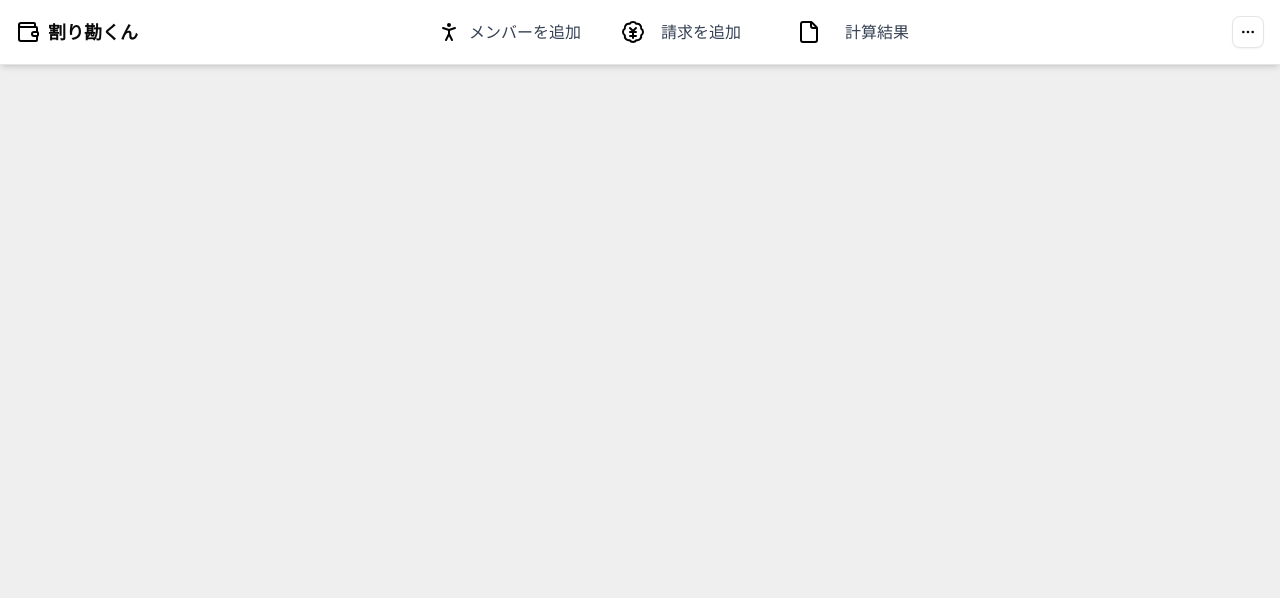
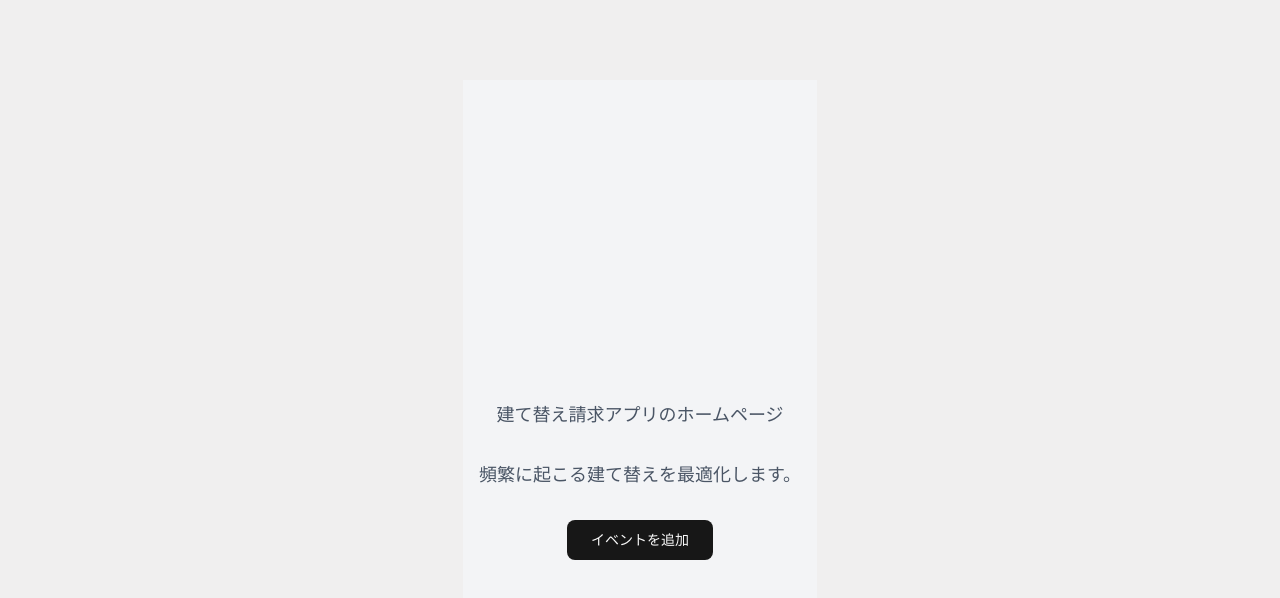
Before and after one commit to u-hossy/project-experiment, a React (Vite) app in the folder frontend/: page /homepage in a window 1280 px wide. Shown: the top 598 px of the page. Built offline with nearby package versions, Linux system fonts and the light colour scheme.

Commit message:
frontend:homepageの追加

```diff
--- a/frontend/src/App.tsx
+++ b/frontend/src/App.tsx
@@ -1,9 +1,10 @@
 import { useState } from "react";
 import { BrowserRouter, Navigate, Route, Routes } from "react-router-dom";
-import Header from "./components/Header";
 import ResultPage from "./pages/AlgorithmAndResultPage";
 import BillingPage from "./pages/BillingPage";
 import MemberPage from "./pages/MembersPage";
+import HomePage from "./pages/Homepage";
+import Layout from "./components/Layout";
 import type { Member } from "./types/member";
 import type { Payment } from "./types/payment";
 
@@ -13,12 +14,18 @@ function App() {
 
   return (
     <BrowserRouter>
-      <div className="flex flex-col items-center gap-8 px-2 pt-20 pb-48">
-        <Header />
         <Routes>
-          <Route path="/" element={<Navigate to="/members" replace />} />
+          <Route path="/" element={<Layout/>}>
+          <Route index element={<Navigate to="/homepage" replace />} />
+
           <Route
-            path="/members"
+            path="homepage"
+            element={
+              <HomePage/>
+            }
+          />
+          <Route
+            path="members"
             element={
               <MemberPage
                 members={members}
@@ -28,7 +35,7 @@ function App() {
             }
           />
           <Route
-            path="/billing"
+            path="billing"
             element={
               <BillingPage
                 members={members}
@@ -38,11 +45,11 @@ function App() {
             }
           />
           <Route
-            path="/algorithmAndresults"
+            path="algorithmAndresults"
             element={<ResultPage members={members} payments={payments} />}
           />
+          </Route>
         </Routes>
-      </div>
     </BrowserRouter>
   );
 }
--- /dev/null
+++ b/frontend/src/components/Layout.tsx
@@ -0,0 +1,24 @@
+import { useLocation, Outlet } from "react-router-dom";
+import Header from "./Header";
+
+function Layout() {
+    // useLocationフックで現在のパス情報を取得
+    const location = useLocation();
+
+    // ヘッダーを非表示にしたいパスのリスト
+    const noHeaderPaths = ['/homepage'];
+
+    // 現在のパスが非表示リストに含まれているかチェック
+    const shouldHideHeader = noHeaderPaths.includes(location.pathname);
+
+    return (
+        <div className="flex flex-col items-center gap-8 px-2 pt-20 pb-48">
+
+        {!shouldHideHeader && <Header/>}
+
+            <Outlet/>
+        </div>
+    );
+}
+
+export default Layout;
--- /dev/null
+++ b/frontend/src/pages/Homepage.tsx
@@ -0,0 +1,25 @@
+import { Button } from "../components/ui/button";
+import { useNavigate } from "react-router-dom";
+
+
+export default function HomePage(){
+
+    const navigate = useNavigate();
+
+    return (
+        <div className="flex flex-col items-center justify-center min-h-screen bg-gray-100 p-4 text-center">
+            <h1 className="text-lg text-gray-600 mb-8">
+                建て替え請求アプリのホームページ
+            </h1>
+
+            <p className="text-lg text-gray-600 mb-8">
+                頻繁に起こる建て替えを最適化します。
+            </p>
+
+            <Button
+            onClick={() => navigate("/members")}
+            size="lg"
+            >イベントを追加</Button>
+        </div>
+    )
+}
```
